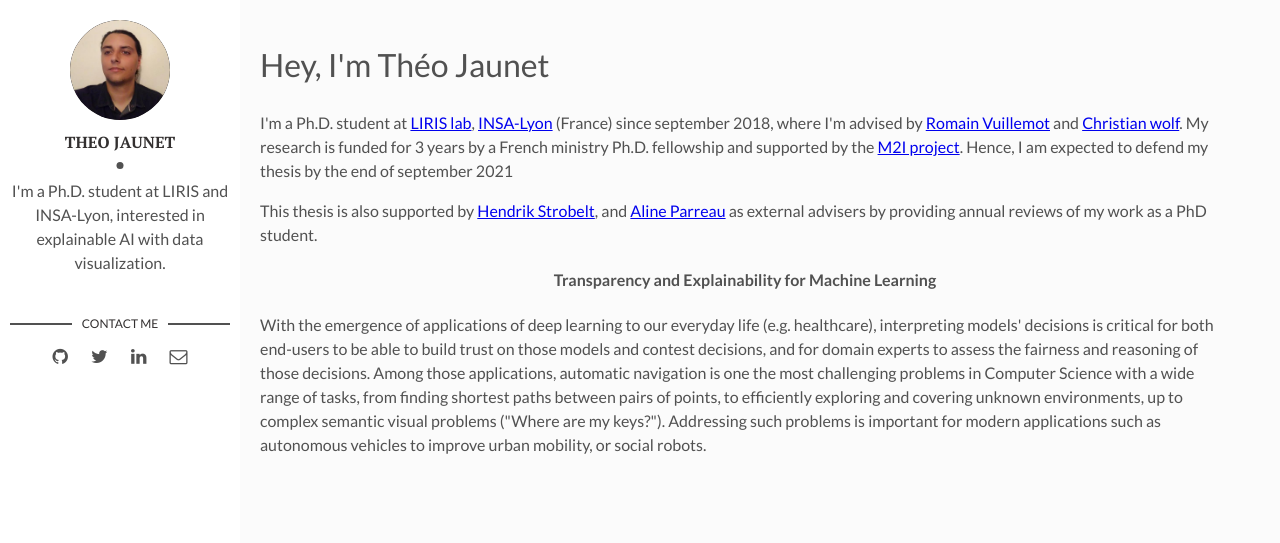
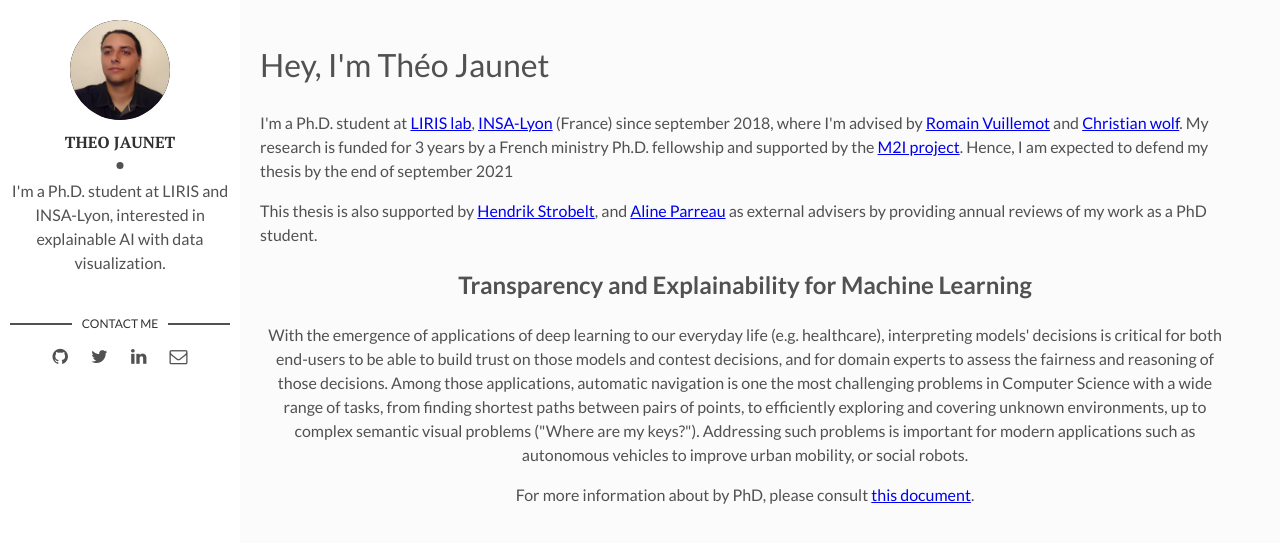
Before and after one commit to Theo-Jaunet/theo-jaunet.github.io, a Jekyll site: the page built from thesis.html, in a window 1280 px wide. Shown: the top 543 px of the page. Built offline with Jekyll 4.4.1, drawn with Linux system fonts in a browser that asks for light colours.

Commit message:
update thesis

```diff
--- a/_layouts/details.html
+++ b/_layouts/details.html
@@ -66,8 +66,8 @@ layout: default
             a PhD student. </p>
 
         <div style="text-align: center">
-            <h4 style="text-align: center"> Transparency and Explainability for Machine Learning </h4>
-            <p style="text-align: left">
+            <h2 style="text-align: center"> Transparency and Explainability for Machine Learning </h2>
+            <p style="text-align: center">
                 With the emergence of applications of deep learning to our everyday life (e.g. healthcare), interpreting
                 models' decisions is critical for both end-users to be able to build trust on those models and contest
                 decisions, and for domain experts to assess the fairness and reasoning of those decisions. Among those
@@ -79,6 +79,7 @@ layout: default
                 mobility, or
                 social robots.
             </p>
+            <p> For more information about by PhD, please consult <a href="https://theo-jaunet.github.io/assets/papers/Doctoral_Colloquium.pdf"> this document</a>.</p>
         </div>
     </div>
 
```
